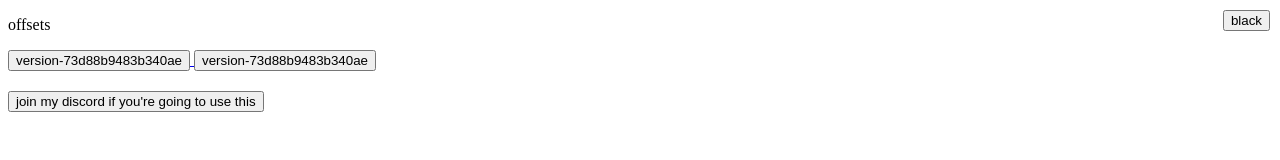
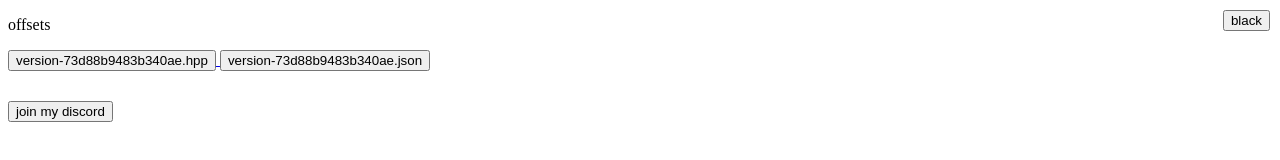
Before and after one commit to idaapi/roblox-macos-offsets, a plain HTML site: page woahhhh/index.html in a window 1280 px wide. Drawn offline with Linux system fonts and the light colour scheme.

Commit message:
Update index.html

```diff
--- a/woahhhh/index.html
+++ b/woahhhh/index.html
@@ -7,15 +7,15 @@
             background-color: black;
             color: white;
         }
-        /*again ai made this  */
+        /* Positions the black toggle in the top right */
         .top-right {
             position: absolute;
             top: 10px;
             right: 10px;
         }
-        /* ai made this */
+        /* Space for the discord section */
         .footer {
-            margin-top: 20px;
+            margin-top: 30px;
         }
     </style>
 </head>
@@ -28,21 +28,21 @@
     <p>offsets</p>
 
     <a href="https://raw.githubusercontent.com/idaapi/main/version-73d88b9483b340ae.hpp">
-        <button type="button">version-73d88b9483b340ae</button>
+        <button type="button">version-73d88b9483b340ae.hpp</button>
     </a>
 
     <a href="https://raw.githubusercontent.com/idaapi/main/version-73d88b9483b340ae.json">
-        <button type="button">version-73d88b9483b340ae</button>
+        <button type="button">version-73d88b9483b340ae.json</button>
     </a>
 
     <div class="footer">
-        <a href="https://discord.gg/KfBcu9UJc">
-        <button type="button">join my discord if you're going to use this</button>
+        <a href="https://discord.gg/KfBcu9UJc" target="_blank">
+            <button type="button">join my discord</button>
         </a>
     </div>
 
     <script>
-        //save to whatever ai made ts
+        // Check for saved dark mode
         if (localStorage.getItem('theme') === 'dark') {
             document.body.classList.add('dark-mode');
         }
@@ -50,7 +50,7 @@
         function toggleDark() {
             document.body.classList.toggle('dark-mode');
 
-            // saves whatever ai made it to save
+            // Save preference
             if (document.body.classList.contains('dark-mode')) {
                 localStorage.setItem('theme', 'dark');
             } else {
```
